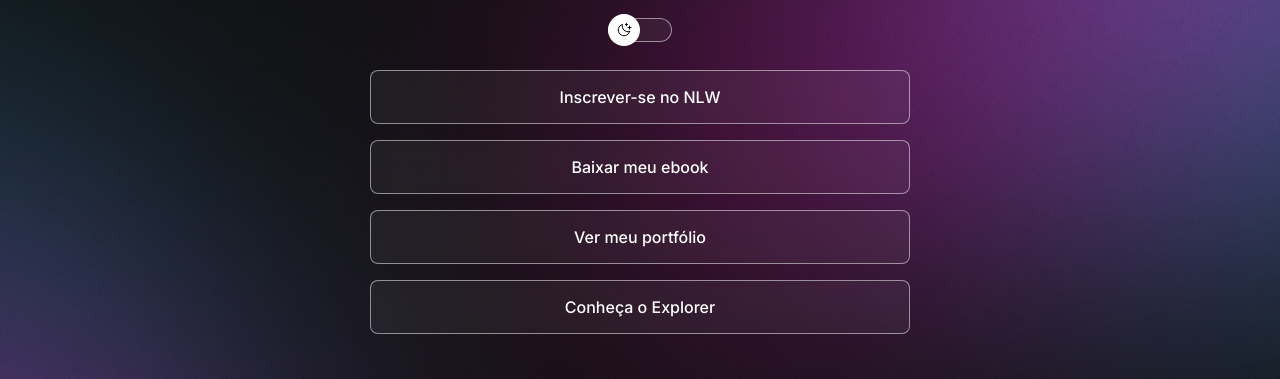
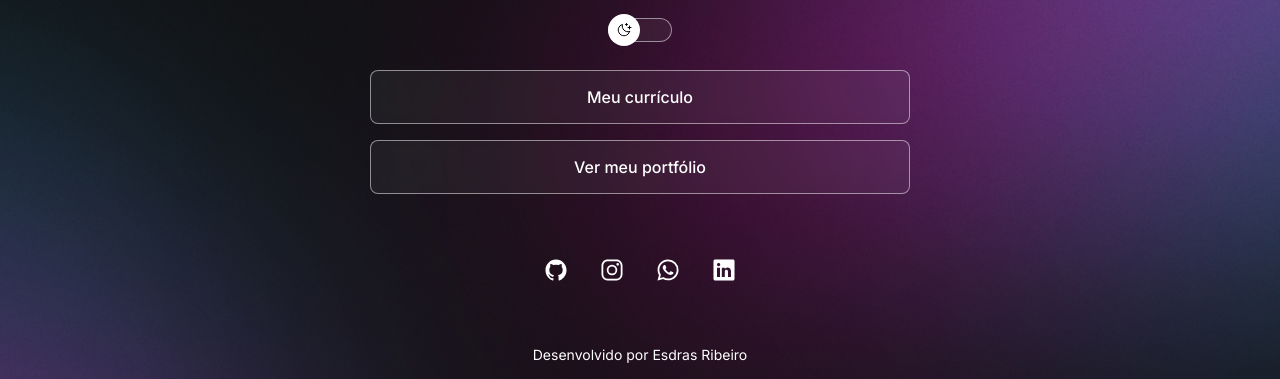
Before and after one commit to esdraaass/projectLinks, a plain HTML site: page index.html in a window 1280 px wide. Shown: the part 230-609 px from the top of the page. Drawn offline with nearby package versions, Linux system fonts and the light colour scheme.

Commit message:
adjust links

```diff
--- a/index.html
+++ b/index.html
@@ -30,19 +30,15 @@
 
       <ul>
         <li>
-          <a href="#" target="_blank">Inscrever-se no NLW</a>
-        </li>
-        <li>
-          <a href="#" target="_blank">Baixar meu ebook</a>
+          <a
+            href="https://drive.google.com/file/d/1E1QDrF5Z7jPLGLBp2rq0-AYcYsbtYKwW/view?usp=sharing"
+            target="_blank"
+            >Meu currículo</a
+          >
         </li>
         <li>
           <a href="https://github.com/esdraaass" target="_blank"
             >Ver meu portfólio</a
-          >
-        </li>
-        <li>
-          <a href="https://rocketseat.com.br/explorer" target="_blank"
-            >Conheça o Explorer</a
           >
         </li>
       </ul>
```
